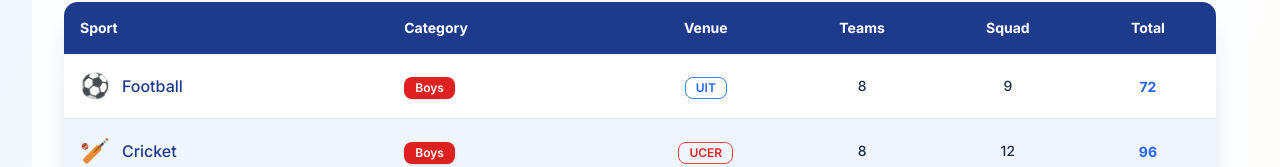
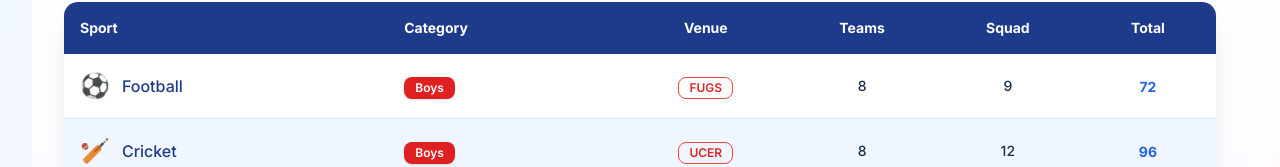
Before and after one commit to Adarsh240-feb/Udaan-UGI, a React (Vite) app: page /sports in a window 1280 px wide. Shown: the part 623-790 px from the top of the page. Built offline with nearby package versions, Linux system fonts and the light colour scheme; no server answers; a web font is replaced by a local one.

Commit message:
Detail update

```diff
--- a/src/pages/Sports.jsx
+++ b/src/pages/Sports.jsx
@@ -3,7 +3,7 @@ import { Card, CardContent, CardHeader, CardTitle } from '../components/ui/card'
 import { Badge } from '../components/ui/badge';
 
 const sportsData = [
-  { sport: 'Football', category: 'Boys', venue: 'UIT', teams: 8, squad: 9, total: 72, icon: '⚽' },
+  { sport: 'Football', category: 'Boys', venue: 'FUGS', teams: 8, squad: 9, total: 72, icon: '⚽' },
   { sport: 'Cricket', category: 'Boys', venue: 'UCER', teams: 8, squad: 12, total: 96, icon: '🏏' },
   { sport: 'Volleyball', category: 'Boys', venue: 'UCER', teams: 8, squad: 7, total: 56, icon: '🏐' },
   { sport: 'Volleyball', category: 'Girls', venue: 'UIT', teams: 8, squad: 7, total: 56, icon: '🏐' },
```
